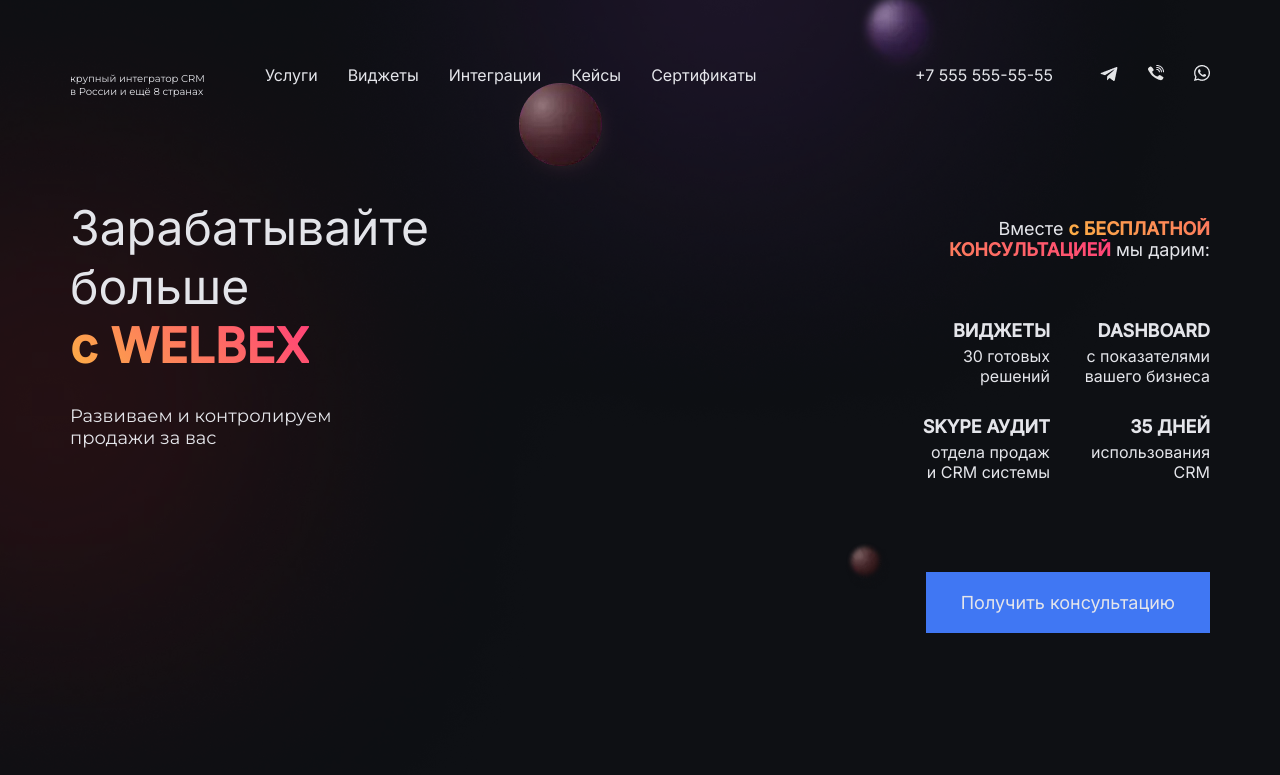
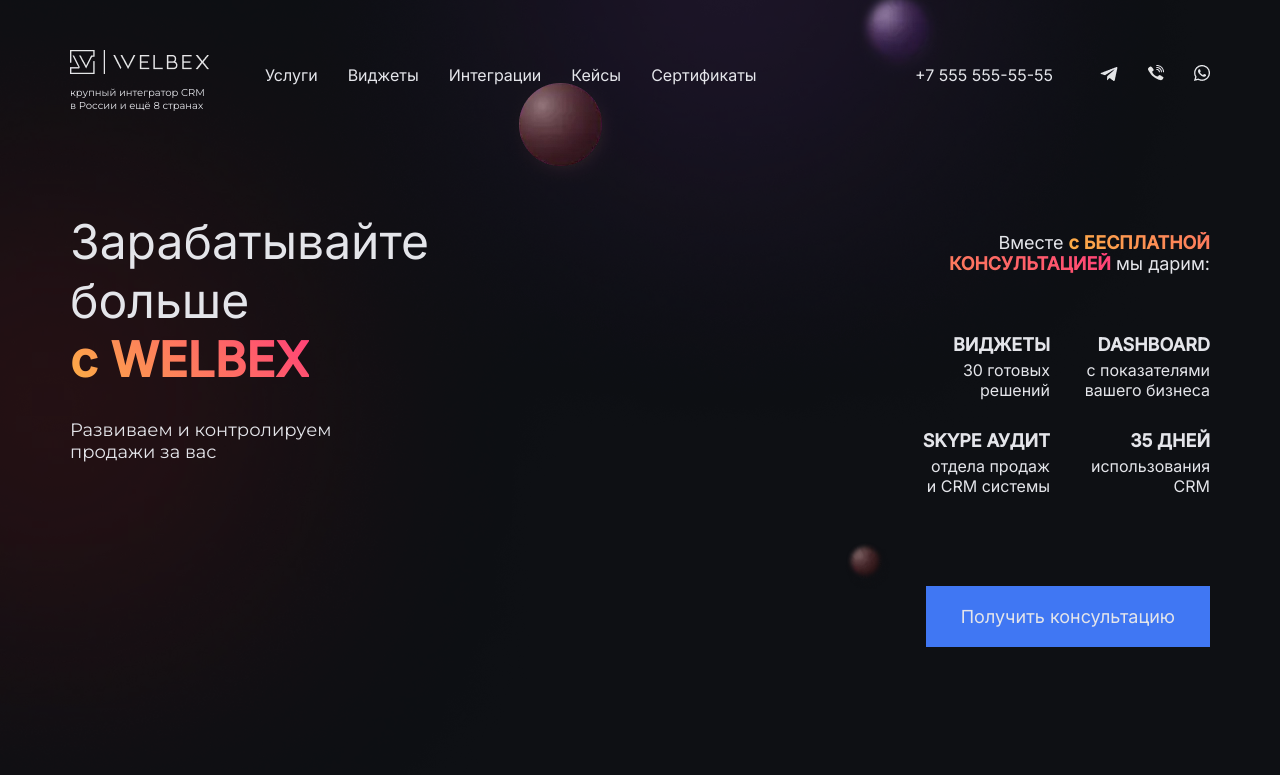
Before and after one commit to SergeyGramakov/test-layout, a plain HTML site: page index.html in a window 1280 px wide. Shown: the top 775 px of the page. Drawn offline with Linux system fonts and the light colour scheme; the site is published under a folder, as on GitHub Pages, so addresses that start at the root find nothing.

Commit message:
logo fix

```diff
--- a/index.html
+++ b/index.html
@@ -22,7 +22,7 @@
             <div class="header__info-nav">
                 <div class="logo">
                     <div class="logo__image">
-                        <img src="/assets/logo.webp" alt="">
+                        <img src="assets/logo.webp" alt="">
                     </div>
                     <div class="logo__text">
                         крупный интегратор CRM в Росcии и ещё 8 странах
```
